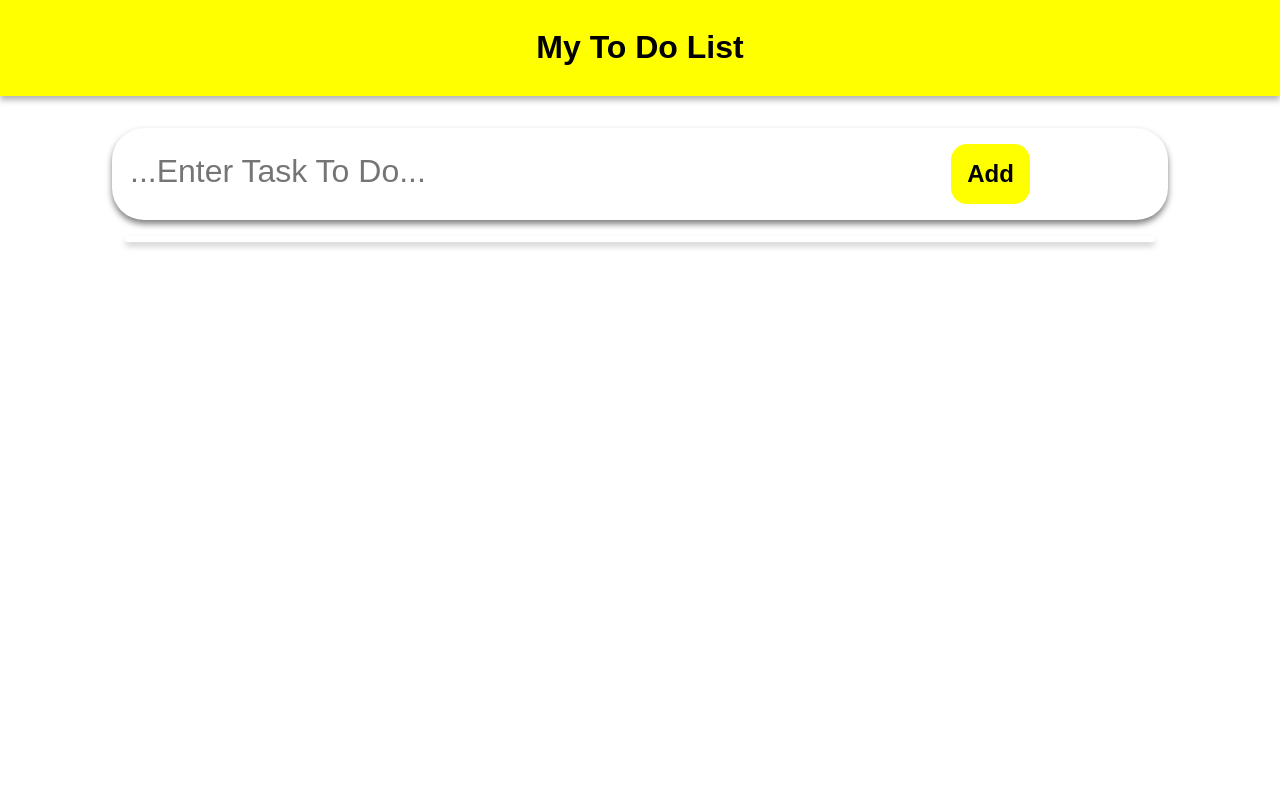
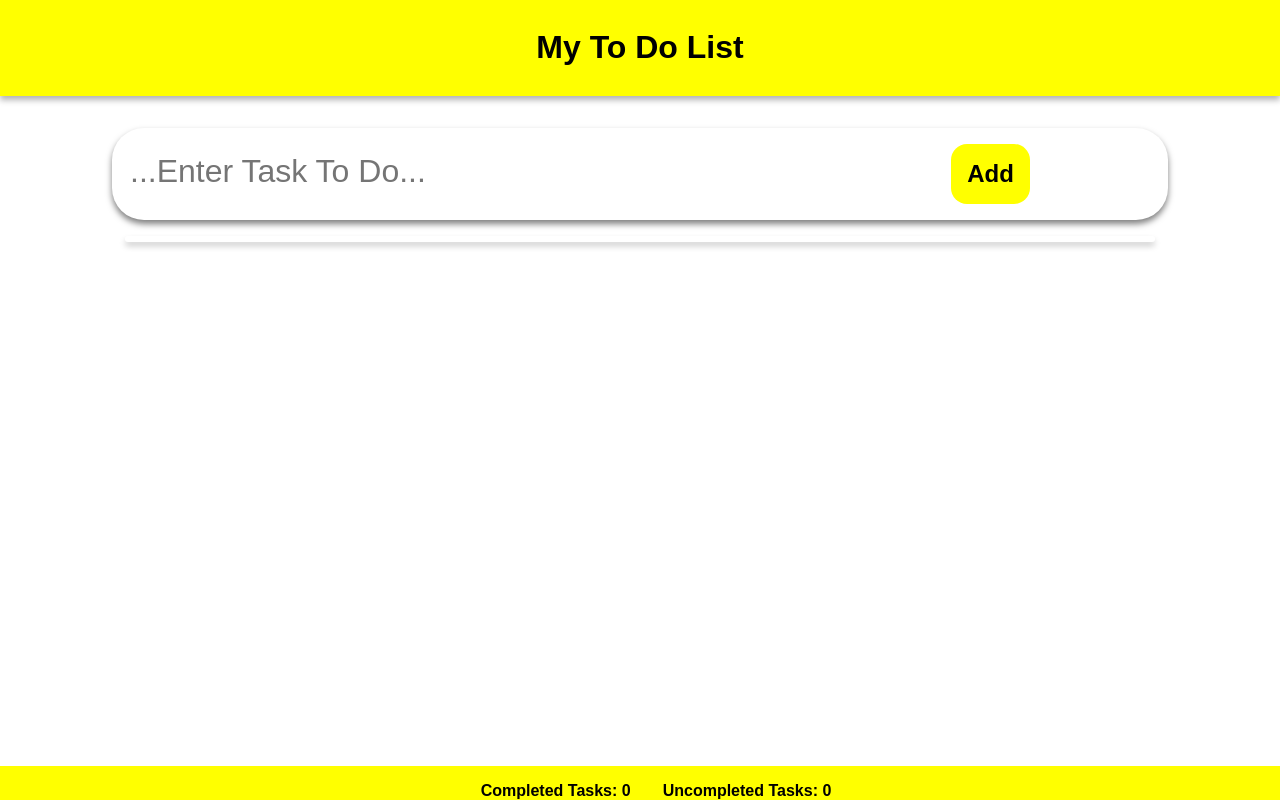
Before and after one commit to alfarofernando/React_Course, a React (Vite) app in the folder project-todo-app/: page / in a window 1280 px wide. Built offline with nearby package versions, Linux system fonts and the light colour scheme.

Commit message:
Counting completed & uncompleted tasks

```diff
--- /dev/null
+++ b/project-todo-app/src/components/Footer.jsx
@@ -0,0 +1,10 @@
+import styles from "./Footer.module.css";
+
+export default function Footer({ completedTasks, uncompletedTasks }) {
+  return (
+    <div className={styles.footer}>
+      <span className={styles.span}>Completed Tasks: {completedTasks}</span>
+      <span className={styles.span}>Uncompleted Tasks: {uncompletedTasks}</span>
+    </div>
+  );
+}
--- /dev/null
+++ b/project-todo-app/src/components/Footer.module.css
@@ -0,0 +1,15 @@
+.footer{
+    position:fixed;
+    bottom: -1rem;
+    font-size: 1rem;
+    font-weight: bold;
+    text-align:center;
+    width: 100%;
+    background-color: yellow;
+    padding: 1rem;
+}
+
+
+.span{
+    margin: 1rem;
+}
--- a/project-todo-app/src/components/Todo.jsx
+++ b/project-todo-app/src/components/Todo.jsx
@@ -1,18 +1,23 @@
 import { useState } from "react";
 import Form from "./Form";
 import TodoList from "./TodoList";
-
+import Footer from "./Footer";
 
 export default function Todo() {
-
   // Estado para almacenar la lista de tareas
   const [toDoList, setToDoList] = useState([]);
+  const completedTasks = toDoList.filter((todo) => todo.done == true).length;
+  const uncompletedTasks = toDoList.filter((todo) => todo.done == false).length;
 
   return (
     <div>
       {/* Pasamos setToDoList y toDoList como props al componente Form */}
       <Form setToDoList={setToDoList} toDoList={toDoList} />
       <TodoList toDoList={toDoList} setToDoList={setToDoList} />
+      <Footer
+        completedTasks={completedTasks}
+        uncompletedTasks={uncompletedTasks}
+      />
     </div>
   );
 }
```
Also changed, not shown: project-todo-app/src/App.jsx (+8 -9 lines). Lines whose indentation alone changed are shown as unchanged.
